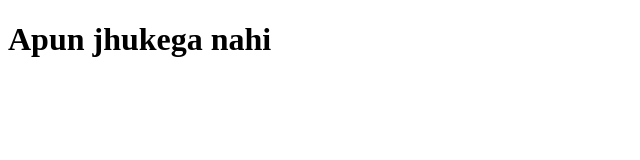
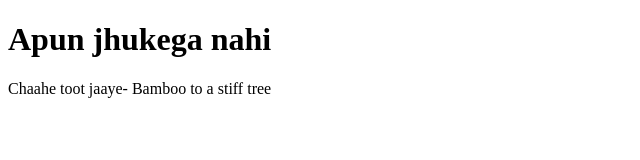
Before and after one commit to Soceil/test, a plain HTML site: page index.html in a window 1280 px wide. Shown: the whole page, without its empty margins (0-640 px from the left). Drawn offline with Linux system fonts and the light colour scheme.

Commit message:
Added_h2

```diff
--- a/index.html
+++ b/index.html
@@ -8,5 +8,6 @@
 </head>
 <body>
     <h1>Apun jhukega nahi</h1>
+    <h>Chaahe toot jaaye- Bamboo to a stiff tree</h2>
 </body>
 </html>
```
